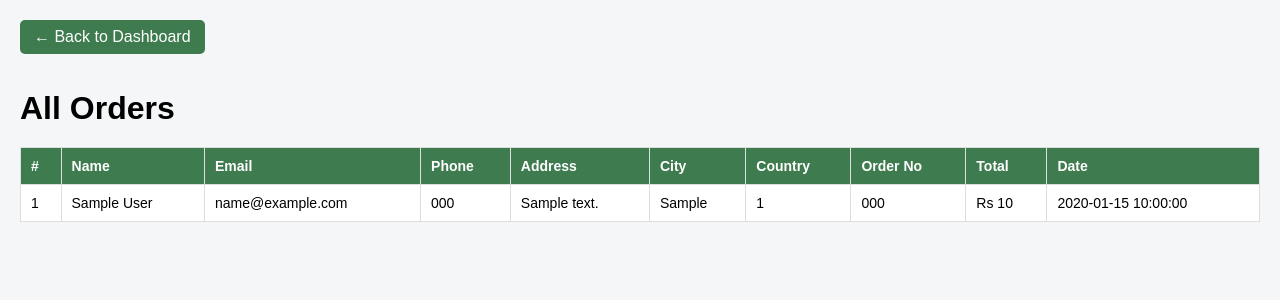
After one commit to Aleeza-Maryam/e_commerce, a PHP site: page /admin/view_orders.php in a window 1280 px wide. The commit adds this page. Shown: the top 300 px of the page. Run offline with PHP 8.4, Linux system fonts and the light colour scheme; tables that the repository leaves empty or names only in its code hold one stand-in row (values such as "Sample post").

Commit message:
initial commit

```diff
--- /dev/null
+++ b/admin/view_orders.php
@@ -0,0 +1,126 @@
+<?php
+$conn = mysqli_connect("localhost", "root", "", "cartify");
+
+if (!$conn) {
+    die("Database connection failed");
+}
+
+$q = "SELECT * FROM orders ORDER BY created_at DESC";
+$res = mysqli_query($conn, $q);
+?>
+
+<!DOCTYPE html>
+<html lang="en">
+<head>
+    <meta charset="UTF-8">
+    <title>View Orders - Cartify Admin</title>
+
+    <!-- Font Awesome -->
+    <link rel="stylesheet" href="https://cdnjs.cloudflare.com/ajax/libs/font-awesome/6.4.0/css/all.min.css">
+
+    <style>
+        body{
+            font-family: Arial, sans-serif;
+            background:#f4f6f8;
+            margin:0;
+            padding:20px;
+        }
+
+        h1{
+            margin-bottom:20px;
+        }
+
+        /* Back Button */
+        .back-btn{
+            display:inline-block;
+            margin-bottom:15px;
+            text-decoration:none;
+            background:#3e7c4f;
+            color:#fff;
+            padding:8px 14px;
+            border-radius:5px;
+        }
+
+        .back-btn:hover{
+            background:#2e5b36;
+        }
+
+        /* Table */
+        table{
+            width:100%;
+            border-collapse:collapse;
+            background:#fff;
+        }
+
+        th, td{
+            padding:10px;
+            border:1px solid #ddd;
+            text-align:left;
+            font-size:14px;
+        }
+
+        /* ✅ GREEN HEADER */
+        .orders-table thead tr{
+            background-color:#3e7c4f;
+        }
+
+        .orders-table thead th{
+            color:#ffffff;
+            font-weight:600;
+        }
+
+        tr:nth-child(even){
+            background:#f9f9f9;
+        }
+    </style>
+</head>
+<body>
+
+<a href="admin_dash.php" class="back-btn">
+    ← Back to Dashboard
+</a>
+
+<h1>All Orders</h1>
+
+<table class="orders-table">
+    <thead>
+        <tr>
+            <th>#</th>
+            <th>Name</th>
+            <th>Email</th>
+            <th>Phone</th>
+            <th>Address</th>
+            <th>City</th>
+            <th>Country</th>
+            <th>Order No</th>
+            <th>Total</th>
+            <th>Date</th>
+        </tr>
+    </thead>
+
+    <tbody>
+    <?php if(mysqli_num_rows($res) > 0): ?>
+        <?php $i=1; while($row = mysqli_fetch_assoc($res)): ?>
+        <tr>
+            <td><?= $i++ ?></td>
+            <td><?= $row['first_name']." ".$row['last_name'] ?></td>
+            <td><?= $row['email'] ?></td>
+            <td><?= $row['phone'] ?></td>
+            <td><?= $row['address'] ?></td>
+            <td><?= $row['city'] ?></td>
+            <td><?= $row['country'] ?></td>
+            <td><?= $row['order_number'] ?></td>
+            <td>Rs <?= $row['total_amount'] ?></td>
+            <td><?= $row['created_at'] ?></td>
+        </tr>
+        <?php endwhile; ?>
+    <?php else: ?>
+        <tr>
+            <td colspan="10" style="text-align:center;">No orders found</td>
+        </tr>
+    <?php endif; ?>
+    </tbody>
+</table>
+
+</body>
+</html>
```
Also changed, not shown: Home/checkout.php (+64 -128 lines), Home/main_page.php (+7 -18 lines), admin/add_post.php (+2 -14 lines), admin/admin_dash.php (+74 -69 lines), admin/uploads/tint.jpg (added).
